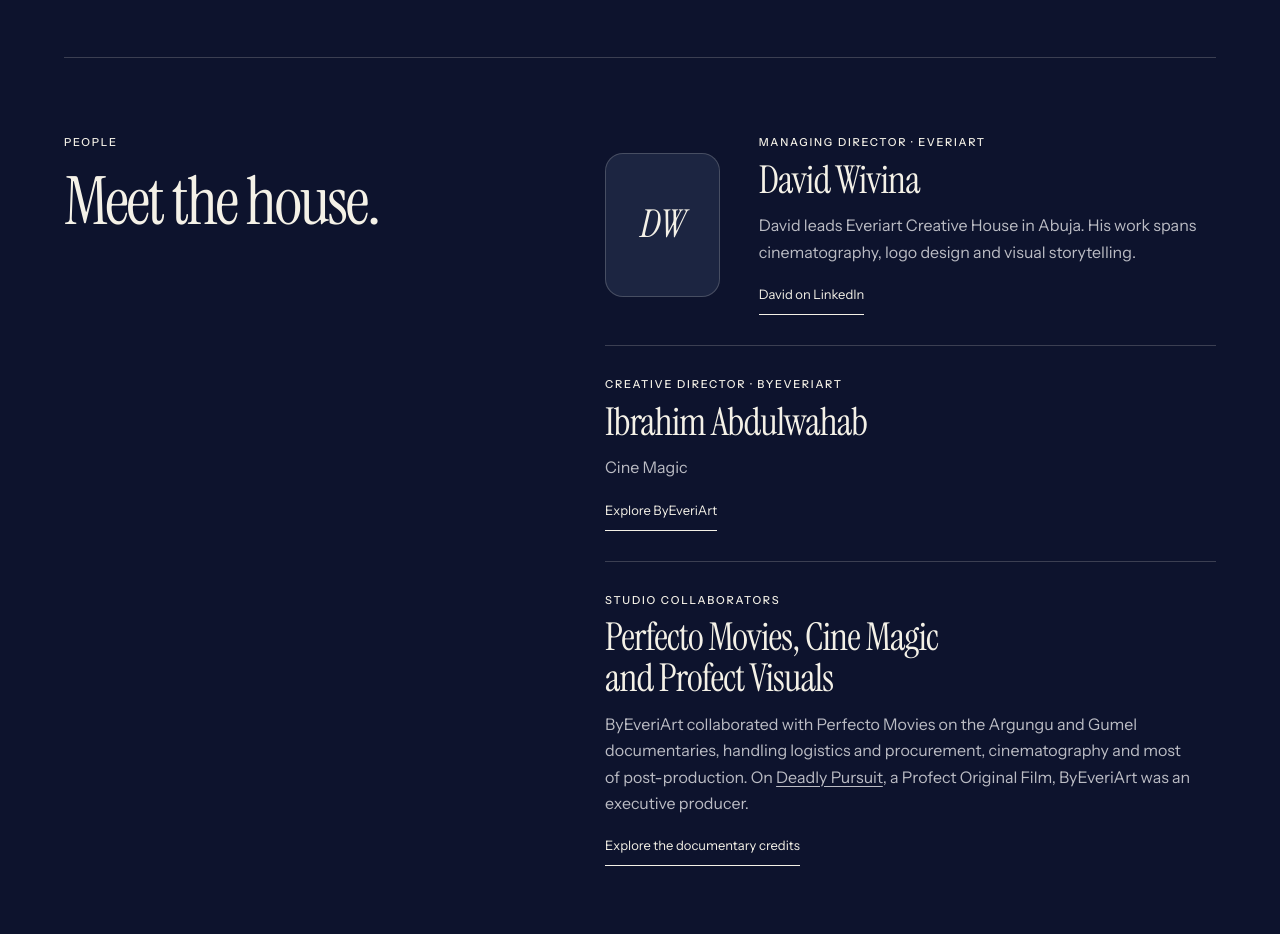
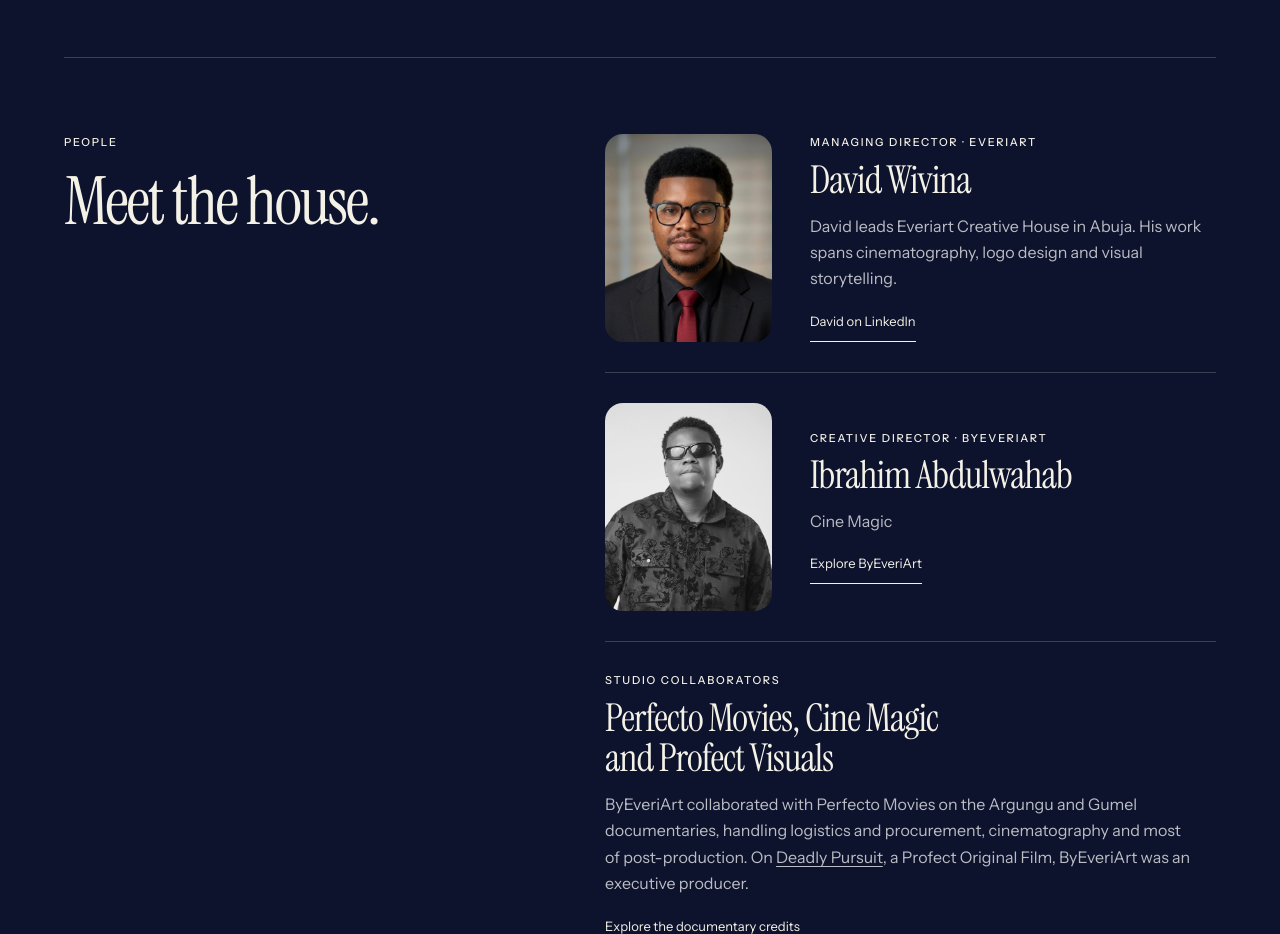
Before and after one commit to Wivina-netizen/everiart, a website: page about/index.html in a window 1280 px wide. Shown: the part 1400-2334 px from the top of the page. Drawn offline with Linux system fonts and the light colour scheme.

Commit message:
Add the supplied portraits to the Meet the House profiles

```diff
--- a/about/index.html
+++ b/about/index.html
@@ -18,8 +18,8 @@
     <div class="house-rows"><article><h3><a href="/experience/byeveriart/">ByEveriArt</a></h3><p>Our full-service media production house offers film production, cinematography, videography and photography. We make full-length movies, documentaries and films for brands.</p><a class="text-link" href="/experience/byeveriart/">Explore ByEveriArt</a></article><article><h3><a href="/experience/everidesign/">EveriDesign</a></h3><p>Brand identities, art direction and visual systems for the places a brand meets its audience.</p><a class="text-link" href="/experience/everidesign/">Explore EveriDesign</a></article><article><h3><a href="/experience/beframes/">BeFrames</a></h3><p>Portraits, events and brand photography, with an eye for the people and details that give a place its character.</p><a class="text-link" href="/experience/beframes/">Explore BeFrames</a></article></div>
   </section>
   <section id="people" class="house-section page-width"><div class="section-side"><p class="eyebrow">PEOPLE</p><h2>Meet the house.</h2></div>
-    <div class="house-rows"><article class="house-person"><span class="house-initials" aria-hidden="true">DW</span><div><p class="eyebrow">MANAGING DIRECTOR · EVERIART</p><h3>David Wivina</h3><p>David leads Everiart Creative House in Abuja. His work spans cinematography, logo design and visual storytelling.</p><a class="text-link" href="https://ng.linkedin.com/in/everiart">David on LinkedIn</a></div></article>
-    <article><p class="eyebrow">CREATIVE DIRECTOR · BYEVERIART</p><h3>Ibrahim Abdulwahab</h3><p>Cine Magic</p><a class="text-link" href="/experience/byeveriart/">Explore ByEveriArt</a></article>
+    <div class="house-rows"><article class="house-person"><img class="house-portrait" src="/assets/people/david-wivina.jpg" alt="David Wivina" width="480" height="600" loading="lazy"><div><p class="eyebrow">MANAGING DIRECTOR · EVERIART</p><h3>David Wivina</h3><p>David leads Everiart Creative House in Abuja. His work spans cinematography, logo design and visual storytelling.</p><a class="text-link" href="https://ng.linkedin.com/in/everiart">David on LinkedIn</a></div></article>
+    <article class="house-person"><img class="house-portrait" src="/assets/people/ibrahim-abdulwahab.jpg" alt="Ibrahim Abdulwahab" width="480" height="600" loading="lazy"><div><p class="eyebrow">CREATIVE DIRECTOR · BYEVERIART</p><h3>Ibrahim Abdulwahab</h3><p>Cine Magic</p><a class="text-link" href="/experience/byeveriart/">Explore ByEveriArt</a></div></article>
     <article><p class="eyebrow">STUDIO COLLABORATORS</p><h3>Perfecto Movies, Cine Magic<br>and Profect Visuals</h3><p>ByEveriArt collaborated with Perfecto Movies on the Argungu and Gumel documentaries, handling logistics and procurement, cinematography and most of post-production. On <a class="inline-credit" href="/experience/byeveriart/films/deadly-pursuit/">Deadly Pursuit</a>, a Profect Original Film, ByEveriArt was an executive producer.</p><a class="text-link" href="/experience/byeveriart/films/#documentaries">Explore the documentary credits</a></article></div>
   </section>
   <section class="house-section page-width"><div class="section-side"><p class="eyebrow">GET IN TOUCH</p><h2>Find us.</h2></div><div class="house-rows"><article><h3>Wuse 2, Abuja</h3><p>170 Ademola Adetokunbo, Wuse 2, Abuja, Nigeria</p><p>Tell us where you plan to shoot. We can discuss local crew, travel requirements and relevant references for overseas work.</p><div class="house-links"><a class="text-link" href="/contact/">Contact the house</a><a class="text-link" href="https://www.instagram.com/byeveriart/">ByEveriArt on Instagram</a><a class="text-link" href="https://www.instagram.com/everidesign/">EveriDesign on Instagram</a><a class="text-link" href="https://everiart.com/">everiart.com</a></div></article></div></section></main><footer class="page-foot"><span>© 2026 Everiart · Abuja, Nigeria</span><a href="/contact/">Start a conversation <svg class="ui-icon" viewBox="0 0 24 24" fill="none" stroke="currentColor" stroke-width="1.5" stroke-linecap="round" stroke-linejoin="round" aria-hidden="true" focusable="false"><path d="M7 17 17 7M7 7h10v10"/></svg></a></footer><script type="module" src="/js/navigation.js"></script><script type="module" src="/js/experience.js"></script></body></html>
--- a/css/house.css
+++ b/css/house.css
@@ -23,7 +23,8 @@
 .house-rows .text-link { margin-top: 18px; min-height: 32px; }
 .house-links { display: flex; gap: 0 22px; flex-wrap: wrap; }
 .house-person { display: flex; align-items: center; gap: clamp(16px, 3vw, 40px); }
-.house-initials { display: grid; place-items: center; flex: none; width: clamp(68px, 9vw, 135px); aspect-ratio: 4/5; border: 1px solid var(--line); border-radius: var(--radius-media); background: #1c2541; color: var(--paper); font: italic clamp(26px, 3vw, 50px)/1 var(--serif); }
+.house-portrait { display: block; flex: none; width: clamp(92px, 13vw, 175px); height: auto; aspect-ratio: 4 / 5; border-radius: var(--radius-media); }
+@media (max-width: 400px) { .house-person { align-items: flex-start; } }
 .film-heading { padding-block: clamp(28px, 4vw, 62px) 28px; }
 .film-heading > .eyebrow { margin-top: clamp(35px, 5vw, 75px); }
 .film-heading .portfolio-views { margin-bottom: 0; }
--- a/house-pages.mjs
+++ b/house-pages.mjs
@@ -61,8 +61,8 @@ function about(studios) {
     <div class="house-rows">${studios.map((s, i) => `<article><h3><a href="/experience/${s.id}/">${s.name}</a></h3><p>${disciplines[i]}</p><a class="text-link" href="/experience/${s.id}/">Explore ${s.name}</a></article>`).join('')}</div>
   </section>
   <section id="people" class="house-section page-width"><div class="section-side"><p class="eyebrow">PEOPLE</p><h2>Meet the house.</h2></div>
-    <div class="house-rows"><article class="house-person"><span class="house-initials" aria-hidden="true">DW</span><div><p class="eyebrow">MANAGING DIRECTOR · EVERIART</p><h3>David Wivina</h3><p>David leads Everiart Creative House in Abuja. His work spans cinematography, logo design and visual storytelling.</p><a class="text-link" href="https://ng.linkedin.com/in/everiart">David on LinkedIn</a></div></article>
-    <article><p class="eyebrow">CREATIVE DIRECTOR · BYEVERIART</p><h3>Ibrahim Abdulwahab</h3><p>Cine Magic</p><a class="text-link" href="${studioPath}">Explore ByEveriArt</a></article>
+    <div class="house-rows"><article class="house-person"><img class="house-portrait" src="/assets/people/david-wivina.jpg" alt="David Wivina" width="480" height="600" loading="lazy"><div><p class="eyebrow">MANAGING DIRECTOR · EVERIART</p><h3>David Wivina</h3><p>David leads Everiart Creative House in Abuja. His work spans cinematography, logo design and visual storytelling.</p><a class="text-link" href="https://ng.linkedin.com/in/everiart">David on LinkedIn</a></div></article>
+    <article class="house-person"><img class="house-portrait" src="/assets/people/ibrahim-abdulwahab.jpg" alt="Ibrahim Abdulwahab" width="480" height="600" loading="lazy"><div><p class="eyebrow">CREATIVE DIRECTOR · BYEVERIART</p><h3>Ibrahim Abdulwahab</h3><p>Cine Magic</p><a class="text-link" href="${studioPath}">Explore ByEveriArt</a></div></article>
     <article><p class="eyebrow">STUDIO COLLABORATORS</p><h3>Perfecto Movies, Cine Magic<br>and Profect Visuals</h3><p>ByEveriArt collaborated with Perfecto Movies on the Argungu and Gumel documentaries, handling logistics and procurement, cinematography and most of post-production. On <a class="inline-credit" href="${featurePath}">Deadly Pursuit</a>, a Profect Original Film, ByEveriArt was an executive producer.</p><a class="text-link" href="${filmsPath}#documentaries">Explore the documentary credits</a></article></div>
   </section>
   <section class="house-section page-width"><div class="section-side"><p class="eyebrow">GET IN TOUCH</p><h2>Find us.</h2></div><div class="house-rows"><article><h3>Wuse 2, Abuja</h3><p>170 Ademola Adetokunbo, Wuse 2, Abuja, Nigeria</p><p>Tell us where you plan to shoot. We can discuss local crew, travel requirements and relevant references for overseas work.</p><div class="house-links"><a class="text-link" href="/contact/">Contact the house</a><a class="text-link" href="https://www.instagram.com/byeveriart/">ByEveriArt on Instagram</a><a class="text-link" href="https://www.instagram.com/everidesign/">EveriDesign on Instagram</a><a class="text-link" href="https://everiart.com/">everiart.com</a></div></article></div></section>`;
```
Also changed, not shown: assets/people/david-wivina.jpg (added), assets/people/ibrahim-abdulwahab.jpg (added).
